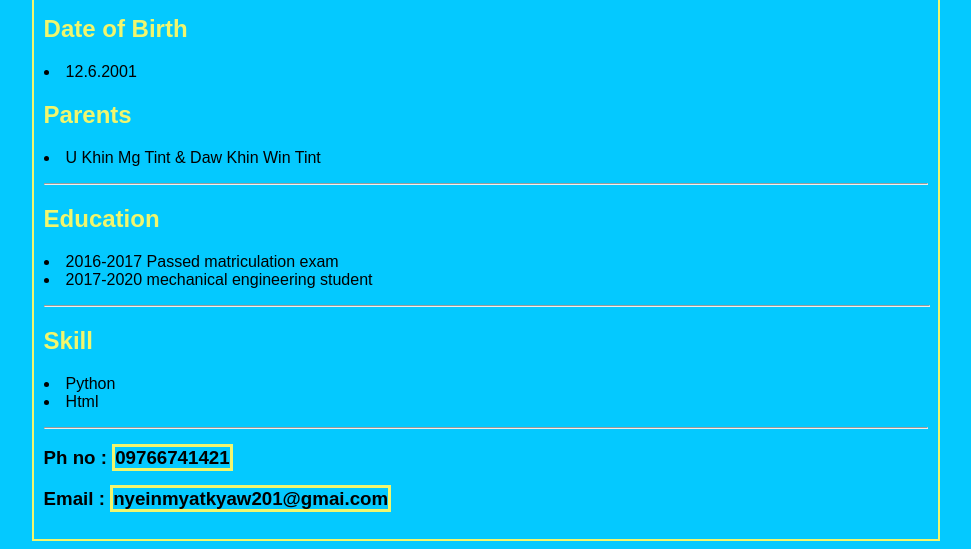
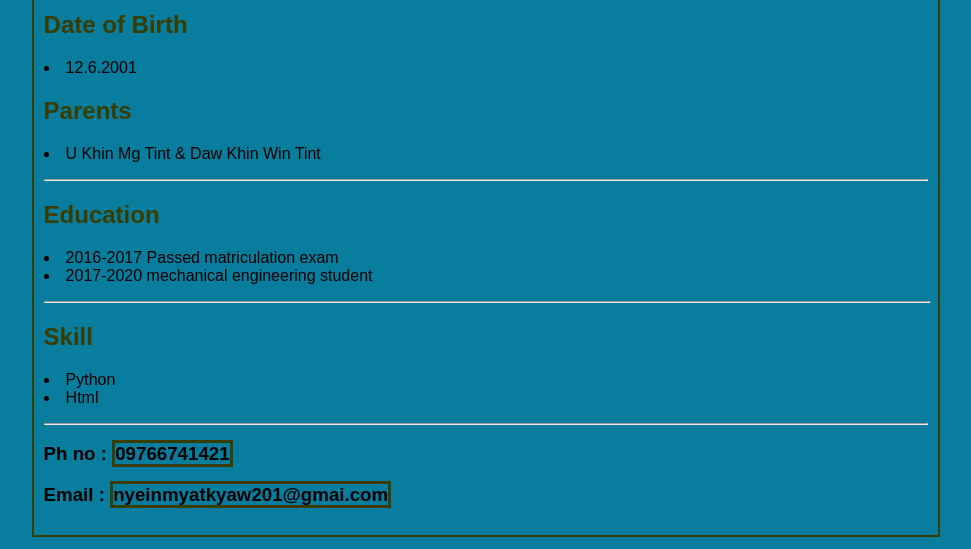
Before and after one commit to nyeinmyatkyaw201/my_portfolio, a plain HTML site: page index.html in a window 1280 px wide. Shown: the part 588-1137 px from the top of the page, without its empty margins (154-1125 px from the left). Drawn offline with Linux system fonts and the light colour scheme.

Commit message:
change_background

```diff
--- a/index.html
+++ b/index.html
@@ -4,7 +4,7 @@
     <style>
       div{width:320px;
   padding: 10px;
-  border: 5px solid rgb(241, 246, 109);
+  border: 5px solid rgb(57, 61, 4);
   margin: 0;
 }
     </style>
@@ -13,17 +13,12 @@
     <meta name="viewport" content="width=device-width, initial-scale=1.0">
     <title>nyeinmyatkyaw</title>
 </head>
-<body   style="background-color:rgb(4, 201, 255); font-family: Arial, Helvetica, sans-serif;">
-    <div style="width: 70%; height: auto; border: 2px solid rgb(241, 246, 109); margin: 0 auto;">
+<body   style="background-color:rgb(8, 125, 158); font-family: Arial, Helvetica, sans-serif;">
+    <div style="width: 70%; height: auto; border: 2px solid rgb(57, 61, 4); margin: 0 auto;">
     <center>
         <h1 >My portfolio</h1>
-        <marquee behavior="scroll" direction="right">
         <img src="./image/IMG_1300.JPG" alt="Nyein Myat Kyaw" width="200" height="200"
-        style="border-radius: 50%; border: solid 6px; ; color: rgb(5, 5, 5);" >
-
-
-        </marquee>
-
+        style="border-radius: 50%; border: solid 6px; ; color: rgb(57, 61, 4);" >
         <h3
          style="font-family: Georgia, 'Times New Roman', Times, serif;
          font-size: xx-large;"><div>Nyein Myat Kyaw</div></h3>
@@ -37,32 +32,32 @@
 
     </center>
 
-    <h2 style="color: rgb(241, 246, 109);">Date of Birth
+    <h2 style="color:rgb(57, 61, 4);">Date of Birth
     </h2>
     <p>
         <li>12.6.2001</li>
     </p>
-    <h2 style="color:rgb(241, 246, 109);">Parents</h2>
+    <h2 style="color:rgb(57, 61, 4);">Parents</h2>
     <p>
         <li>U Khin Mg Tint & Daw Khin Win Tint</li>
     </p>
     <hr>
-    <h2 style="color:rgb(241, 246, 109);">Education</h2>
+    <h2 style="color:rgb(57, 61, 4);">Education</h2>
     <p>
         <li>2016-2017 Passed matriculation exam </li>
         <li>2017-2020 mechanical engineering student</li>
     </p>
     <hr width="100%" hi>
-    <h2 style="color:rgb(241, 246, 109);">Skill</h2>
+    <h2 style="color:rgb(57, 61, 4);">Skill</h2>
     <p>
         <li>Python</li>
         <li>Html</li>
     </p>
     <hr>
     <h3>
-        <p>Ph no : <bdi  class="name" style="width:fit-content; height: fit-content; border: solid rgb(241, 246, 109);">09766741421</bdi>
+        <p>Ph no : <bdi  class="name" style="width:fit-content; height: fit-content; border: solid rgb(57, 61, 4);">09766741421</bdi>
             </p>
-        <p>Email : <bdi class="name" style="width:fit-content; height: fit-content; border: solid rgb(241, 246, 109);">nyeinmyatkyaw201@gmai.com</bdi>
+        <p>Email : <bdi class="name" style="width:fit-content; height: fit-content; border: solid rgb(57, 61, 4);">nyeinmyatkyaw201@gmai.com</bdi>
         </p>
     </h3>
 
```
